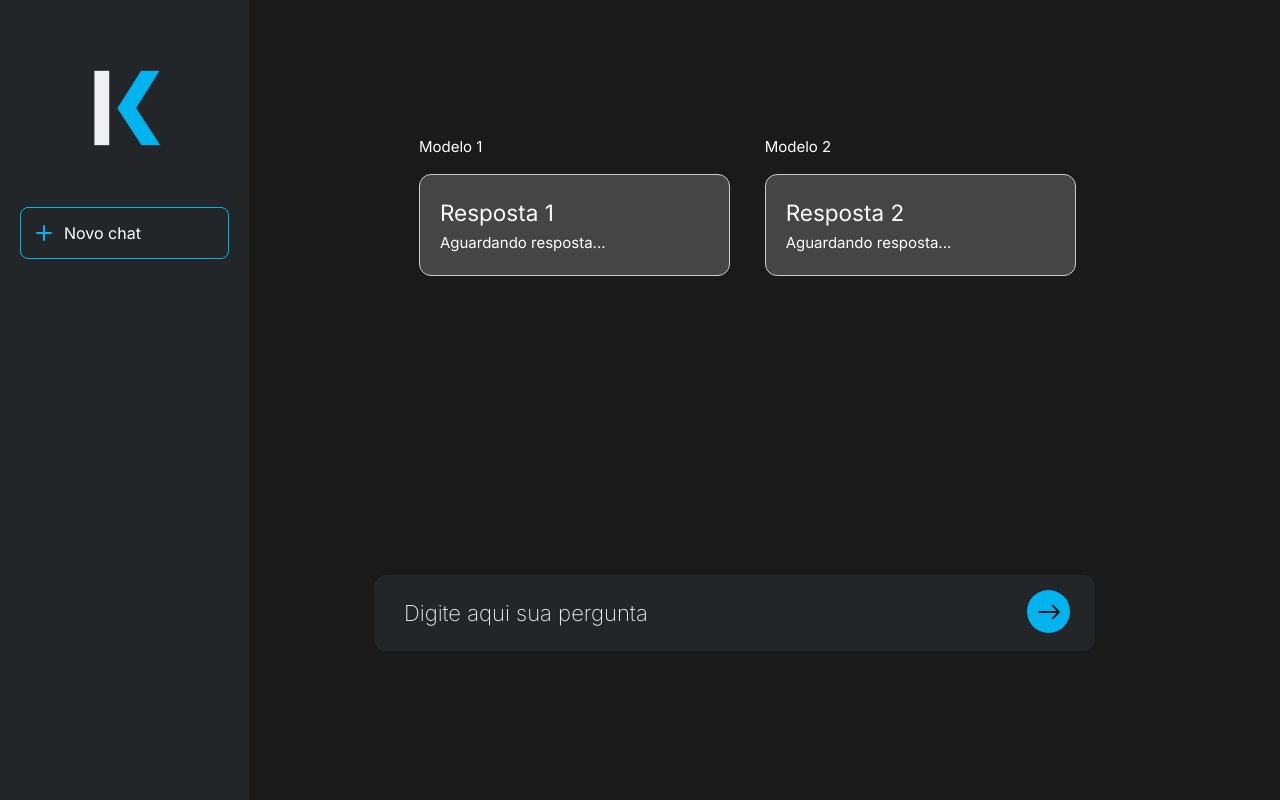
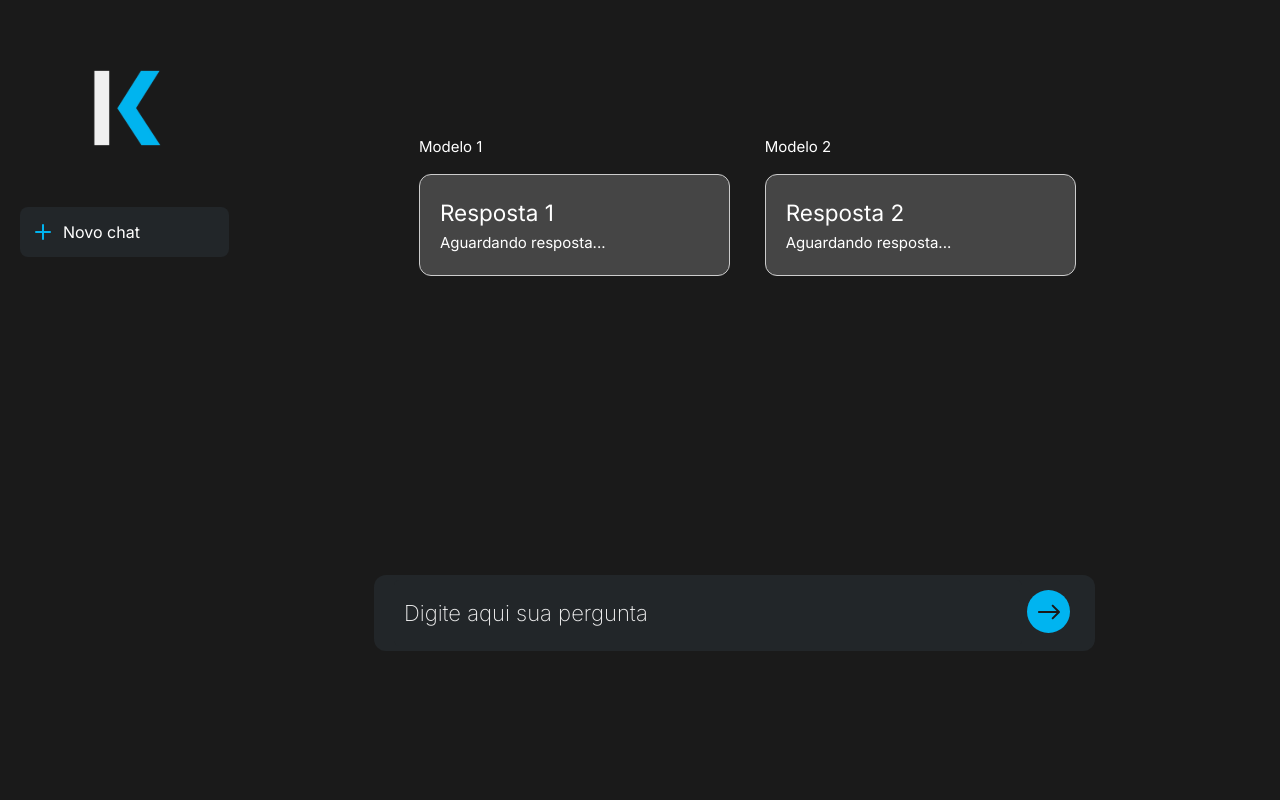
Before and after one commit to MirageGroup/API_MirageGroup_6_Semestre_Front, a Vue app: page /answer in a window 1280 px wide. Built offline with nearby package versions, Linux system fonts and the light colour scheme; the HTML template or start-up script is replaced by a standard one.

Commit message:
:lipstick: feat: estilização da sidebar

```diff
--- a/src/components/Sidebar.vue
+++ b/src/components/Sidebar.vue
@@ -22,7 +22,7 @@ function goToHome() {
 
 .sidebar {
     width: 300px;
-    background-color: #222629;
+    background-color: #1A1A1A;
     height: 100vh;
     display: flex;
     flex-direction: column;
@@ -37,12 +37,12 @@ function goToHome() {
 }
 
 .new-chat-btn {
-    background-color: transparent;
+    background-color: #222629;
     color: white;
     font-family: "Inter";
     font-weight: 400;
     text-align: left;
-    border: solid 1px #00B4F0;
+    border: none;
     padding: 15px;
     width: 100%;
     border-radius: 8px;
@@ -54,7 +54,7 @@ function goToHome() {
 }
 
 .new-chat-btn:hover {
-  background-color: #1A1A1A;
+  background-color: #454545;
 }
 
 </style>
```
